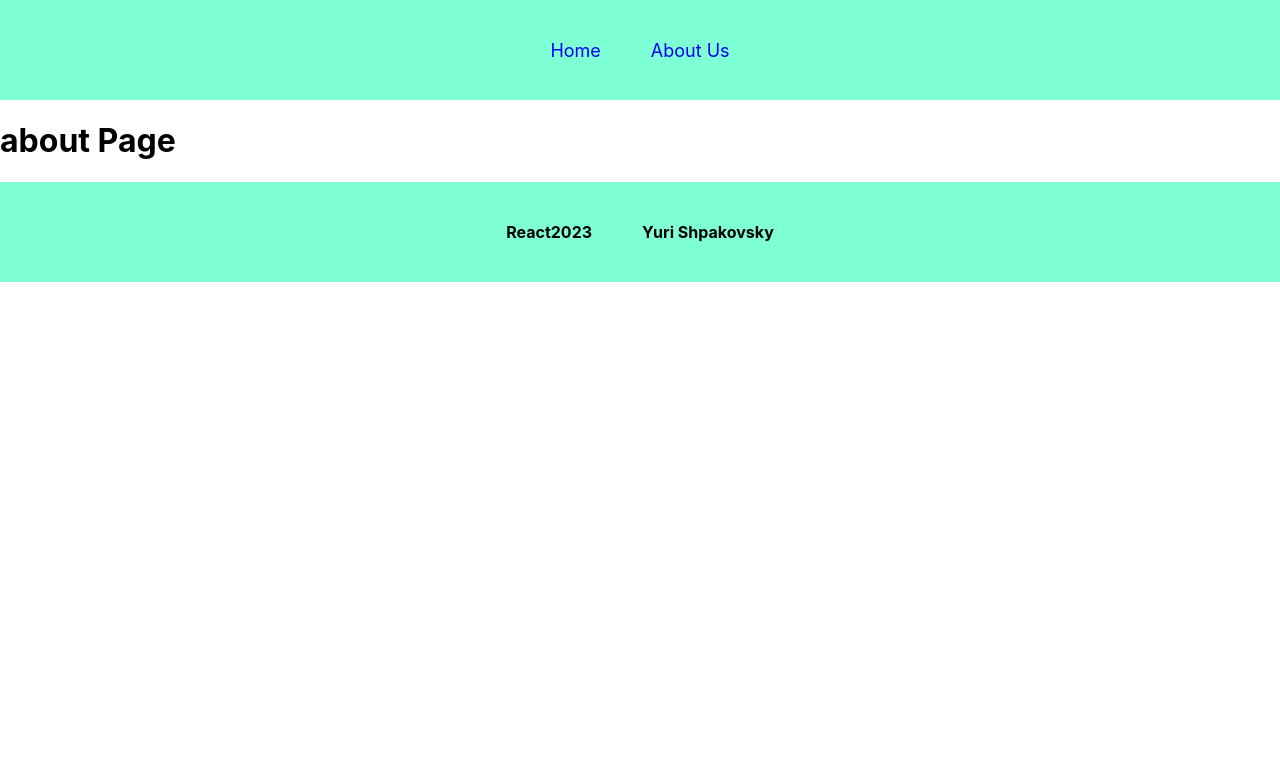
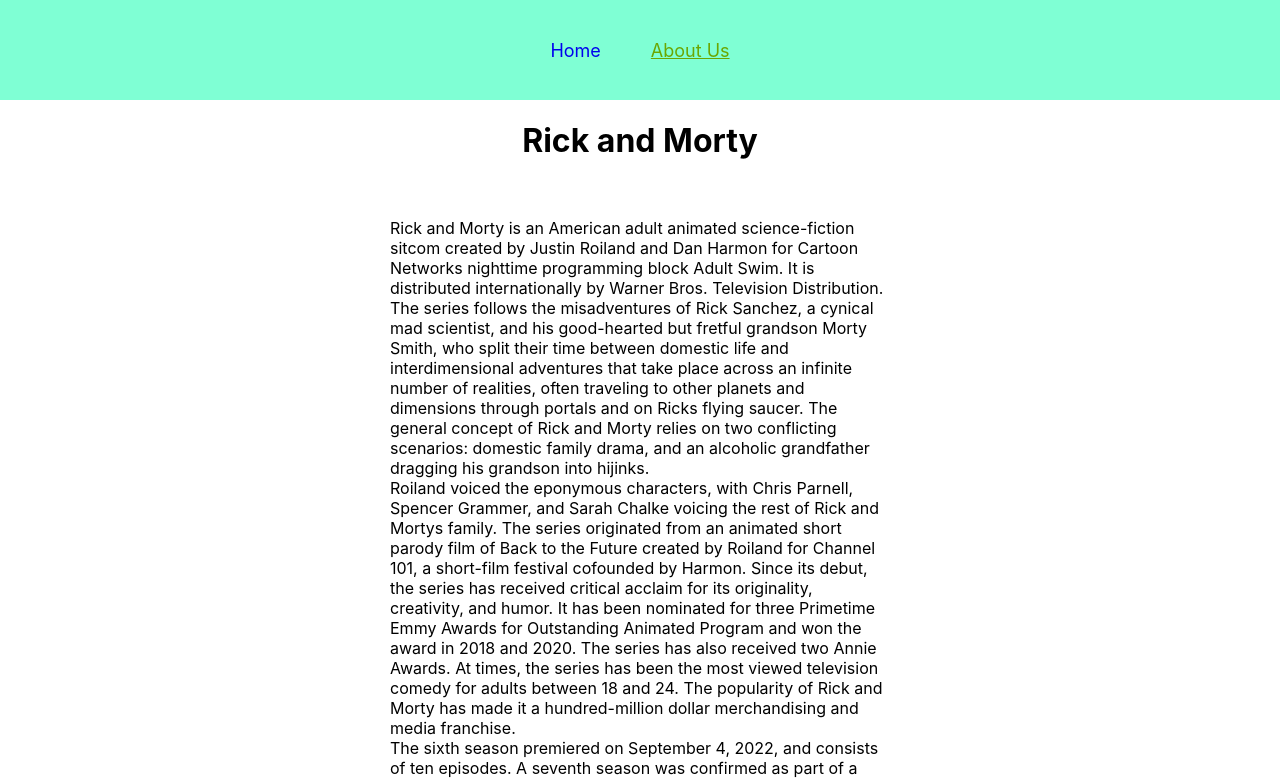
Before and after one commit to Clukva/React2023Q1, a React (Create React App) app in the folder my-react-app/: page /about in a window 1280 px wide. Shown: the top 780 px of the page. Built offline with nearby package versions, Linux system fonts and the light colour scheme.

Commit message:
feat: add header which shows the current page

```diff
--- a/my-react-app/src/components/Header.tsx
+++ b/my-react-app/src/components/Header.tsx
@@ -1,15 +1,15 @@
 import React, { FC } from 'react';
-import { Link } from 'react-router-dom';
+import { Link, NavLink } from 'react-router-dom';
 
 const addHeader: FC = () => {
   return (
     <header>
-      <Link className="header-link" to="/">
+      <NavLink className="header-link" to="/">
         Home
-      </Link>
-      <Link className="header-link" to="/about">
+      </NavLink>
+      <NavLink className="header-link" to="/about">
         About Us
-      </Link>
+      </NavLink>
     </header>
   );
 };
--- a/my-react-app/src/index.css
+++ b/my-react-app/src/index.css
@@ -30,10 +30,10 @@ header {
   cursor: pointer;
   transform: scale(1.2);
 }
-.header-link:visited {
+/* .header-link: {
   text-decoration: underline;
   color: rgb(188, 50, 50);
-}
+} */
 
 .main-error,
 .main-cards {
@@ -103,3 +103,17 @@ header {
   transform: scale(1.2);
   border-radius: 3px;
 }
+
+.about-content {
+  width: 500px;
+  display: flex;
+  flex-direction: column;
+  align-items: center;
+  gap: 20px;
+  margin: 0 auto;
+}
+
+.active {
+  text-decoration: underline;
+  color: rgb(107, 167, 2);
+}
--- a/my-react-app/src/pages/Aboutpage.tsx
+++ b/my-react-app/src/pages/Aboutpage.tsx
@@ -2,8 +2,33 @@ import React, { FC } from 'react';
 
 const addAboutPage: FC = () => {
   return (
-    <div>
-      <h1>about Page</h1>
+    <div className="about-content">
+      <h1>Rick and Morty</h1>
+      <p>
+        Rick and Morty is an American adult animated science-fiction sitcom created by Justin
+        Roiland and Dan Harmon for Cartoon Networks nighttime programming block Adult Swim. It is
+        distributed internationally by Warner Bros. Television Distribution. The series follows the
+        misadventures of Rick Sanchez, a cynical mad scientist, and his good-hearted but fretful
+        grandson Morty Smith, who split their time between domestic life and interdimensional
+        adventures that take place across an infinite number of realities, often traveling to other
+        planets and dimensions through portals and on Ricks flying saucer. The general concept of
+        Rick and Morty relies on two conflicting scenarios: domestic family drama, and an alcoholic
+        grandfather dragging his grandson into hijinks.
+        <br /> Roiland voiced the eponymous characters, with Chris Parnell, Spencer Grammer, and
+        Sarah Chalke voicing the rest of Rick and Mortys family. The series originated from an
+        animated short parody film of Back to the Future created by Roiland for Channel 101, a
+        short-film festival cofounded by Harmon. Since its debut, the series has received critical
+        acclaim for its originality, creativity, and humor. It has been nominated for three
+        Primetime Emmy Awards for Outstanding Animated Program and won the award in 2018 and 2020.
+        The series has also received two Annie Awards. At times, the series has been the most viewed
+        television comedy for adults between 18 and 24. The popularity of Rick and Morty has made it
+        a hundred-million dollar merchandising and media franchise. <br />
+        The sixth season premiered on September 4, 2022, and consists of ten episodes. A seventh
+        season was confirmed as part of a long-term deal with Cartoon Network that ordered 70 new
+        episodes, which renewed the series through to a tenth season. In January 2023, Adult Swim
+        cut ties with Roiland amid allegations of domestic abuse, and announced it would be
+        recasting his roles.
+      </p>
     </div>
   );
 };
```
